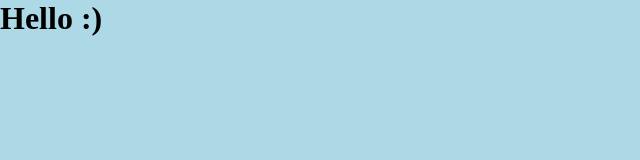
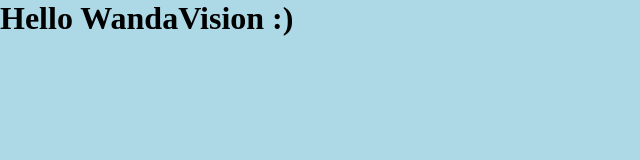
Before and after one commit to JennyNguyen756/Practice-Demo, a plain HTML site: page index.html in a window 1280 px wide. Shown: the whole page, without its empty margins (0-640 px from the left). Drawn offline with Linux system fonts and the light colour scheme.

Commit message:
add WandaVision

```diff
--- a/index.html
+++ b/index.html
@@ -5,7 +5,7 @@
     </head>
     <body>
         <h1>
-            Hello :)
+            Hello WandaVision :)
         </h1>
     </body>
 </html>
```
